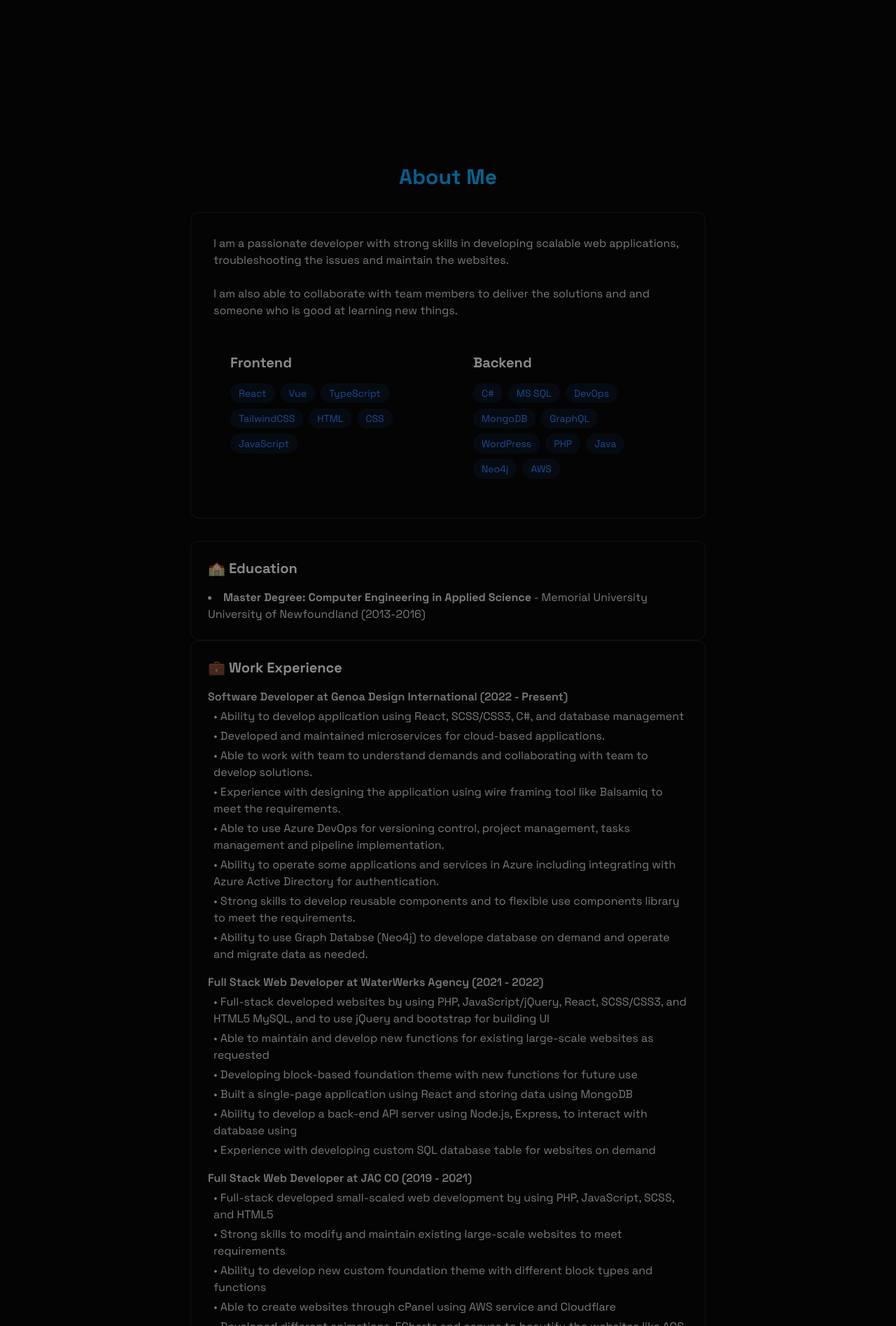
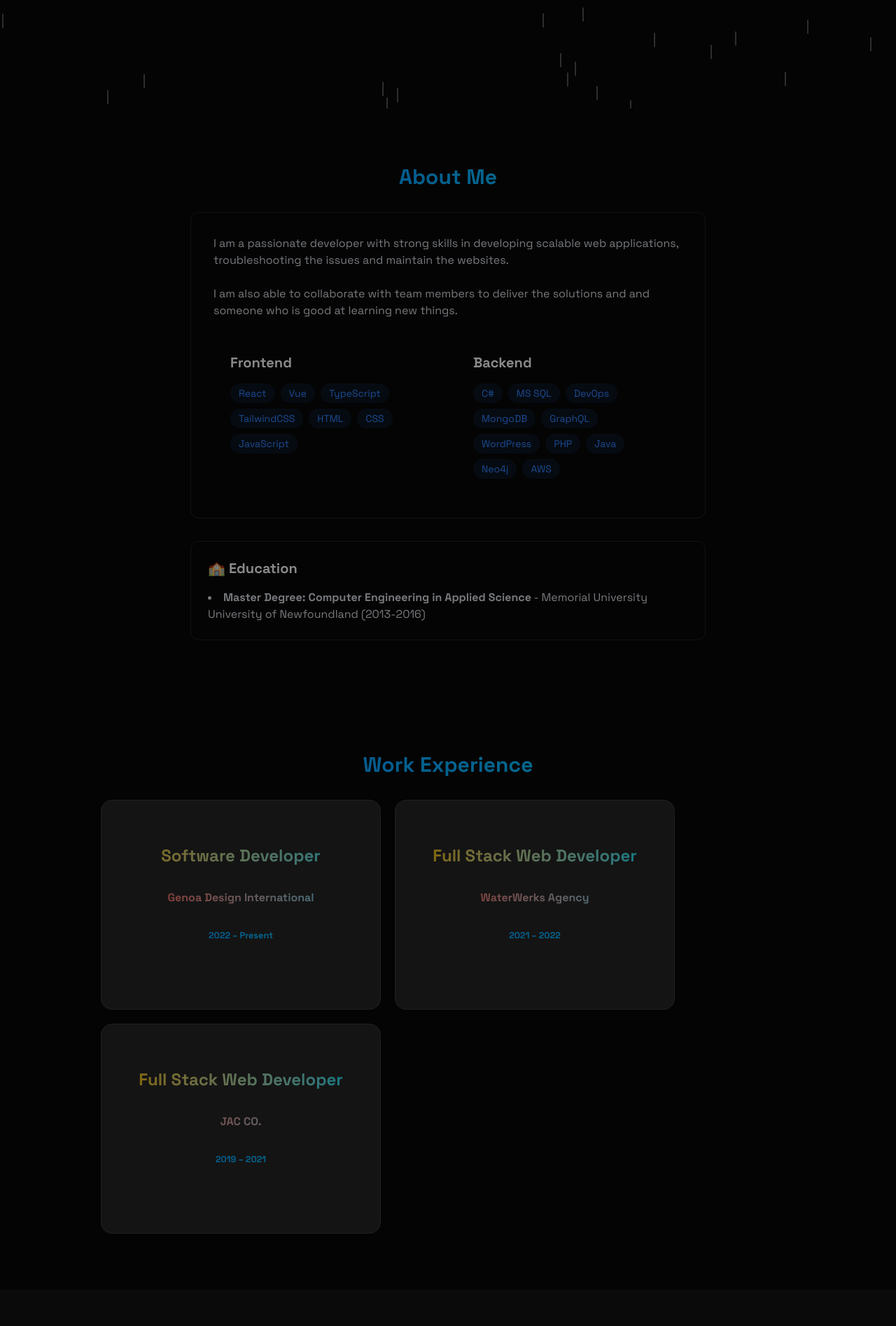
Before and after one commit to jeffersonqu1/jefferson-resume, a React (Vite) app: page / in a window 1280 px wide. Shown: the part 645-2540 px from the top of the page at 70% size. After the commit the page ends 2488 px from the top, so only its background shows below. Built offline with nearby package versions, Linux system fonts and the light colour scheme.

Commit message:
adding flip card component and update experience section

```diff
--- a/src/App.css
+++ b/src/App.css
@@ -0,0 +1,82 @@
+/* Rain container */
+.rain {
+  position: fixed;
+  top: 0;
+  left: 0;
+  width: 100%;
+  height: 100%;
+  pointer-events: none; /* allow clicking through */
+  overflow: hidden;
+  /* z-index: -1; */
+}
+
+/* Individual drop */
+.drop {
+  position: absolute;
+  bottom: 100%;
+  width: 2px;
+  height: 20px;
+  background: rgba(255, 255, 255, 0.3);
+  animation: fall linear infinite;
+}
+
+@keyframes fall {
+  to {
+    transform: translateY(120vh);
+  }
+}
+
+.flip-card {
+  width: 400px;
+  height: 300px;
+  perspective: 1000px; /* enables 3D flip */
+}
+
+.flip-card-inner {
+  position: relative;
+  width: 100%;
+  height: 100%;
+  transition: transform 0.8s;
+  transform-style: preserve-3d;
+}
+
+.flip-card:hover .flip-card-inner {
+  transform: rotateY(180deg);
+}
+
+.flip-card-front,
+.flip-card-back {
+  position: absolute;
+  width: 100%;
+  height: 100%;
+  backface-visibility: hidden;
+  border-radius: 16px;
+  padding: 20px;
+  display: flex;
+  flex-direction: column;
+  justify-content: center;
+}
+
+/* Front side style */
+.flip-card-front {
+  background: #1e1e1e;
+  color: #fff;
+  border: 1px solid #333;
+}
+
+/* Back side style */
+.flip-card-back {
+  background: #0d1117;
+  color: #fff;
+  transform: rotateY(180deg);
+  border: 1px solid #333;
+}
+
+.flip-card-back ul {
+  padding-left: 18px;
+  margin: 0;
+}
+
+.flip-card-back li {
+  margin-bottom: 6px;
+}
--- a/src/App.jsx
+++ b/src/App.jsx
@@ -10,6 +10,8 @@ import "./index.css"
 import { Contact } from "./components/sections/Contact"
 import AOS from "aos"
 import "aos/dist/aos.css"
+import Rain from "./components/Rain"
+import { Experience } from "./components/sections/Experience"
 
 function App() {
   const [isLoaded, setIsLoaded] = useState(false)
@@ -32,6 +34,8 @@ function App() {
         <Home />
         <About />
         <Projects />
+        <Rain />
+        <Experience />
         {/* <Contact /> */}
       </div>
     </>
--- /dev/null
+++ b/src/components/FlipCard.jsx
@@ -0,0 +1,28 @@
+import React from "react"
+import "../App.css"
+
+export default function FlipCard({ title, company, period, details }) {
+  return (
+    <div className="flip-card">
+      <div className="flip-card-inner">
+        {/* Front */}
+        <div className="flip-card-front">
+          <h2 className="text-2xl font-bold mb-8 bg-gradient-to-r from-yellow-500 to-cyan-400 bg-clip-text text-transparent text-center">{title}</h2>
+          <p className=" font-bold mb-8 bg-gradient-to-r from-red-500 to-cyan-400 bg-clip-text text-transparent text-center">{company}</p>
+          <small className=" font-bold mb-8 bg-gradient-to-r from-blue-500 to-cyan-400 bg-clip-text text-transparent text-center">{period}</small>
+        </div>
+
+        {/* Back */}
+        <div className="flip-card-back">
+          <ul>
+            {details.map((d, i) => (
+              <li key={i}>
+                <small className=" font-bold mb-8 text-blue-300 text-center">{d}</small>
+              </li>
+            ))}
+          </ul>
+        </div>
+      </div>
+    </div>
+  )
+}
--- a/src/components/Navbar.jsx
+++ b/src/components/Navbar.jsx
@@ -31,6 +31,10 @@ export const Navbar = ({ menuOpen, setMenuOpen }) => {
               {" "}
               Projects{" "}
             </a>
+            <a href="#experience" className="text-gray-300 hove:text-white transition-colors">
+              {" "}
+              Experience{" "}
+            </a>
             <a href="#contact" className="hidden text-gray-300 hove:text-white transition-colors">
               {" "}
               Contact{" "}
--- /dev/null
+++ b/src/components/Rain.jsx
@@ -0,0 +1,30 @@
+import React from "react"
+import "../App.css"
+
+const Rain = () => {
+  const drops = new Array(100).fill(0) // 100 raindrops
+
+  return (
+    <div className="rain">
+      {drops.map((_, i) => {
+        const left = Math.random() * 100 // random X position
+        const duration = 0.5 + Math.random() * 1 // fall speed
+        const delay = Math.random() * 2
+
+        return (
+          <div
+            key={i}
+            className="drop"
+            style={{
+              left: `${left}vw`,
+              animationDuration: `${duration}s`,
+              animationDelay: `${delay}s`
+            }}
+          />
+        )
+      })}
+    </div>
+  )
+}
+
+export default Rain
--- a/src/components/sections/About.jsx
+++ b/src/components/sections/About.jsx
@@ -60,7 +60,7 @@ export const About = () => {
                 {/* <li>Relevant Coursework: Data Structures, Web Development, Cloud Computing...</li> */}
               </ul>
             </div>
-            <div className="p-6 rounded-xl border-white/10 border hover:-translate-y-1 transition-all">
+            {/* <div className="p-6 rounded-xl border-white/10 border hover:-translate-y-1 transition-all">
               <h3 className="text-xl font-bold mb-4"> 💼 Work Experience </h3>
               <div className="space-y-4 text-gray-300">
                 <div>
@@ -77,31 +77,9 @@ export const About = () => {
                   </section>
                 </div>
 
-                <div>
-                  <h4 className="font-semibold"> Full Stack Web Developer at WaterWerks Agency (2021 - 2022) </h4>
-                  <section className="ml-2 mt-1 space-y-1">
-                    <p>• Full-stack developed websites by using PHP, JavaScript/jQuery, React, SCSS/CSS3, and HTML5 MySQL, and to use jQuery and bootstrap for building UI</p>
-                    <p>• Able to maintain and develop new functions for existing large-scale websites as requested</p>
-                    <p>• Developing block-based foundation theme with new functions for future use</p>
-                    <p>• Built a single-page application using React and storing data using MongoDB</p>
-                    <p>• Ability to develop a back-end API server using Node.js, Express, to interact with database using</p>
-                    <p>• Experience with developing custom SQL database table for websites on demand</p>
-                  </section>
-                </div>
 
-                <div>
-                  <h4 className="font-semibold"> Full Stack Web Developer at JAC CO (2019 - 2021) </h4>
-                  <section className="ml-2 mt-1 space-y-1">
-                    <p>• Full-stack developed small-scaled web development by using PHP, JavaScript, SCSS, and HTML5 </p>
-                    <p>• Strong skills to modify and maintain existing large-scale websites to meet requirements</p>
-                    <p>• Ability to develop new custom foundation theme with different block types and functions</p>
-                    <p>• Able to create websites through cPanel using AWS service and Cloudflare</p>
-                    <p>• Developed different animations, ECharts and canvas to beautify the websites like AOS</p>
-                    <p>• Collaborated with team to deliver optimized solutions based on requirements</p>
-                  </section>
-                </div>
               </div>
-            </div>
+            </div> */}
           </div>
         </div>
       </RevealOnScroll>
--- /dev/null
+++ b/src/components/sections/Experience.jsx
@@ -0,0 +1,19 @@
+import FlipCard from "../FlipCard"
+import { RevealOnScroll } from "../RevealOnScroll"
+
+export const Experience = () => {
+  return (
+    <section id="experience" className="min-h-screen flex items-center justify-center py-20">
+      <RevealOnScroll>
+        <div className="max-w-5xl mx-auto px-4">
+          <h2 className="text-3xl font-bold mb-8 bg-gradient-to-r from-blue-500 to-cyan-400 bg-clip-text text-transparent text-center">Work Experience</h2>
+          <div style={{ display: "flex", gap: "20px", flexWrap: "wrap" }}>
+            <FlipCard title="Software Developer " company="Genoa Design International " period="2022 – Present" details={["• Developed and maintained microservices for cloud-based applications.", "• Able to use Azure DevOps for versioning control, project management, tasks management and pipeline implementation. ", "• Implemented CI/CD pipelines on Azure. ", "• Strong skills to develop reusable components and to flexible use components library. ", "• Designed and operate complex SQL database models for application data storage. "]} />
+            <FlipCard title="Full Stack Web Developer " company="WaterWerks Agency " period="2021 – 2022" details={["• Optimized and Maintained large-scale WordPress websites. ", "• Customized block-based foundation theme with new functions. ", "• Built a single-page application using React and storing data using MongoDB. ", "• Developed back-end API server using Node.js, Express. "]} />
+            <FlipCard title="Full Stack Web Developer " company="JAC CO. " period="2019 – 2021" details={["• Maintained and developed small-scale WordPress websites. ", "• Developed and customized foundation theme with different block types.", "• Set up domains through cPanel services using AWS and Cloudflare. ", "• Developed different animations, ECharts and canvas to beautify the websites. "]} />
+          </div>
+        </div>
+      </RevealOnScroll>
+    </section>
+  )
+}
--- a/src/components/sections/Home.jsx
+++ b/src/components/sections/Home.jsx
@@ -9,7 +9,7 @@ export const Home = () => {
 
           <p className="tex-gray-400 text-lg mb-8 max-w-lg mx-auto">I’m a high-motivated and passionate full stack developer who loves crafting clean, scalable web applications. My job is to help company to build solutions that meet requirement, opearte database, manage API in backend and develop a user-friendly interface.</p>
           <div className="flex justify-center space-x-4">
-            <a data-aos="fade-left" href="#projects" className="bg-blue-500 text-white py-3 px-6 rounded font-medium transition relative overflow-hidden hover:-translate-y-0.5 hover:shadow-[0_0_15px_rgba(59, 130, 246, 0.4)]">
+            <a data-aos="fade-left" href="#experience" className="bg-blue-500 text-white py-3 px-6 rounded font-medium transition relative overflow-hidden hover:-translate-y-0.5 hover:shadow-[0_0_15px_rgba(59, 130, 246, 0.4)]">
               View Working Experience
             </a>
 
```
